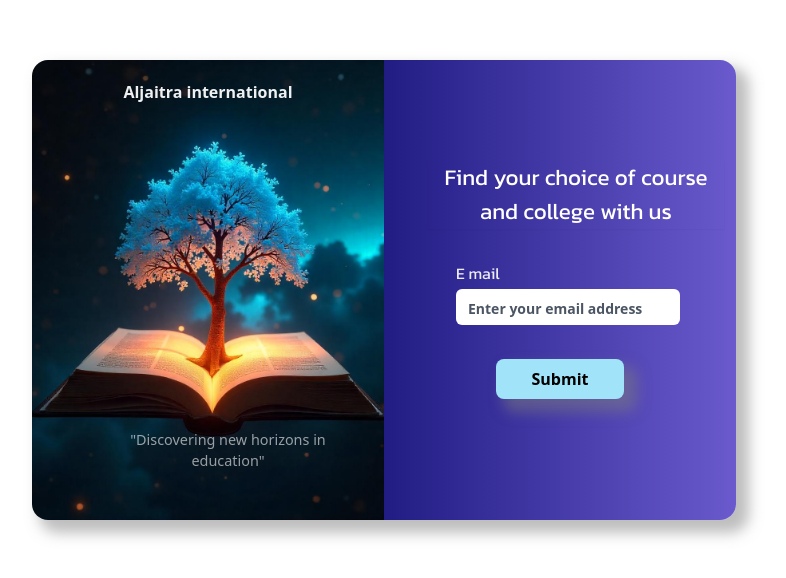
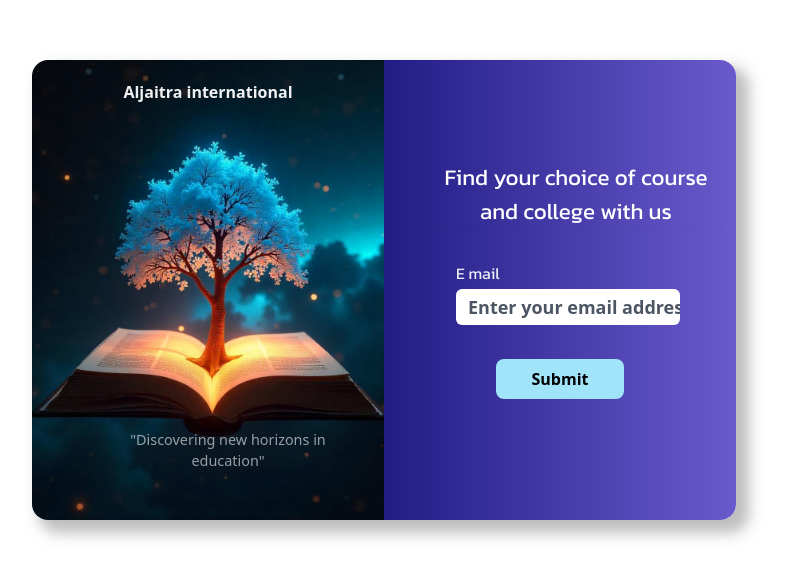
Before and after one commit to Althafvc/Aljaitra-coursefinder-frontend, a React (Vite) app: page / in a window 1280 px wide. Shown: the part 110-688 px from the top of the page, without its empty margins (256-1042 px from the left). Built offline with nearby package versions, Linux system fonts and the light colour scheme; a web font is replaced by a local one.

Commit message:
loginpage validation completed with react hook form

```diff
--- a/package.json
+++ b/package.json
@@ -10,8 +10,13 @@
     "preview": "vite preview"
   },
   "dependencies": {
+    "@emotion/react": "^11.14.0",
+    "@emotion/styled": "^11.14.0",
+    "@mui/material": "^6.4.8",
+    "axios": "^1.8.3",
     "react": "^19.0.0",
     "react-dom": "^19.0.0",
+    "react-hook-form": "^7.54.2",
     "react-router-dom": "^7.3.0"
   },
   "devDependencies": {
--- /dev/null
+++ b/src/Components/BasicAlerts.jsx
@@ -0,0 +1,11 @@
+import * as React from 'react';
+import Alert from '@mui/material/Alert';
+import Stack from '@mui/material/Stack';
+
+export default function BasicAlerts({ type, msg }) {
+  return (
+    <Stack sx={{ width: '100%' }} spacing={2}>
+      <Alert severity={type}>{msg}</Alert>
+    </Stack>
+  );
+}
--- /dev/null
+++ b/src/Instances/AxiosInstance.js
@@ -0,0 +1,12 @@
+import axios from "axios";
+
+const axiosInstance = axios.create({
+    baseURL: 'http://localhost:7878',
+    headers: {
+        'Content-Type' : 'application/json',
+    },
+    timeout:10000
+})
+
+
+export default axiosInstance
--- a/src/Pages/Dashboard.jsx
+++ b/src/Pages/Dashboard.jsx
@@ -1,4 +1,4 @@
-import React from 'react'
+import React, { useState } from 'react'
 import bg from '../assets/images/bg.jpg'
 
 function Dashboard() {
@@ -38,6 +38,9 @@ function Dashboard() {
             />
           </div>
 
+
+
+
           <div className="button-area w-full flex justify-center items-center">
             <button className="bg-[#A1E3F9] text-black font-bold  hover:bg-white md:rounded-[8px] outline-2 outline-gray-600 p-2 rounded-sm w-32 active:scale-[.96] duration-200 ease-in-out font-Kanit">
               Submit
--- a/src/Pages/Login.jsx
+++ b/src/Pages/Login.jsx
@@ -1,7 +1,43 @@
-import React from 'react'
+import React, { useState } from 'react'
 import Teacherbg from '../assets/images/tree.jpeg'
+import BasicAlerts from '../Components/BasicAlerts'
+import axiosInstance from '../Instances/AxiosInstance'
+import { useForm } from 'react-hook-form';
+import { useNavigate } from 'react-router-dom';
+
+
 
 function Login() {
+    const { register, handleSubmit, getValues, formState: { errors } } = useForm(); // using useForm hook for validation
+
+
+  const [alert, setalert] = useState({ visible: false, type: '', msg: '' })
+  const Navigate = useNavigate()
+
+
+
+  async function onsubmit(data) {
+
+    try {
+
+      const response = await axiosInstance.post('/login', data)
+
+      const result = response.data
+      setalert({ visible: true, type: 'success', msg: result.message})
+      setTimeout(() => Navigate(`/dashboard`), 1000);
+
+    } catch (err) {
+
+       setalert({ visible: true, type: 'error', msg: err.response.data.message})
+
+
+    }
+
+  }
+
+  if (alert) setTimeout(() => {
+    setalert('')
+  }, 1000);
 
   return (
     <div className="container w-screen h-screen flex justify-center items-center bg-white">
@@ -16,41 +52,46 @@ function Login() {
           className="form-area flex flex-col md:w-[50%] justify-center pl-8 py-3 gap-6 md:gap-[32px]"
           style={{
             backgroundImage: 'linear-gradient(to right, #211C84, #6A5ACD)',
-          }}
+          }}>
 
-        >
-          <div className="heading-area flex justify-center px-3
-          ">
+          <div className="heading-area flex justify-center px-3">
+
             <h2 className="text-[white]  shadow-sm font-kanitFont text-[1.4rem] text-center ">Find your choice of course and college with us</h2>
           </div>
           <div className="signupform-area w-full justify-center">
-            <form className="flex pl-10 flex-col gap-2.5 w-full">
+            <form className="flex pl-10 flex-col gap-2.5 w-full" onSubmit={handleSubmit(onsubmit)}>
               <div className="form-outline flex flex-col gap-1">
                 <label htmlFor="email" className="text-[#ffffffe9]  text-[16px] font-kanitFont">E mail</label>
                 <input
-  type="email"
-  name="email"
-  className="border-gray-400 w-[80%] focus:border-b-[#4e87c5] focus:outline-none rounded-[6px] h-[36px] pl-3 sm:text-[1px] md:text-lg placeholder:text-gray-600 placeholder:font-semibold flex items-center md:placeholder:text-sm placeholder:hidden lg:placeholder:block"
-  placeholder="Enter your email address"
-  aria-label="Email"
-  style={{
-    lineHeight: '36px', // Ensures the placeholder is vertically centered
-  }}
-/>
+                  type="email"
+                  name="email"
+                  className="border-gray-400 w-[80%] focus:border-b-[#4e87c5] focus:outline-none rounded-[6px] h-[36px] pl-3 sm:text-[1px] md:text-lg placeholder:text-gray-600 md:placeholder:font-semibold flex items-center placeholder:hidden sm:placeholder:hidden lg:placeholder:block"
+                  placeholder="Enter your email address"
+                  aria-label="Email"
+                  {...register("email",{
+                    required: 'Email is required',
+                    pattern: {
+                      value : /^[a-zA-Z0-9._%+-]+@[a-zA-Z0-9.-]+\.[a-zA-Z]{2,4}$/,
+                      message: 'Invalid email address'
 
+                    }
+                  })}
+                />
+                  {errors.email && <span className="text-white">{errors.email.message}</span>}
 
               </div>
 
-
               {alert.visible && (
-                <span className='mr-[80px] border-4 border-red-800'>
-                  <BasicAlerts type={alert.type} msg={alert.msg} />
+                <span className=" w-[80%] mt-4">
+                  <BasicAlerts type={alert.type} msg={alert.msg}/>
                 </span>
               )}
 
+
               <div className="button-area w-full flex justify-center md:mt-4 md:pr-8">
                 <button
-                  className="bg-[#A1E3F9] text-black  font-bold mb-5 hover:bg-white  md:rounded-[8px] outline-2 outline-gray-600 p-2 rounded-sm w-32 mr-10 mt-2 active:scale-[.96] duration-200 ease-in-out shadow-customShadow font-Kanit">
+                clicked={handleSubmit(onsubmit)}
+                  className="bg-[#A1E3F9] text-black  font-bold mb-5 hover:bg-white  md:rounded-[8px] outline-2 outline-gray-600 p-2 rounded-sm w-32 mr-10 mt-2 active:scale-[.96] duration-200 ease-in-out font-Kanit">
                   Submit
                 </button>
               </div>
```
Also changed, not shown: 1 other file (tests, documents, lock files or other folders).
